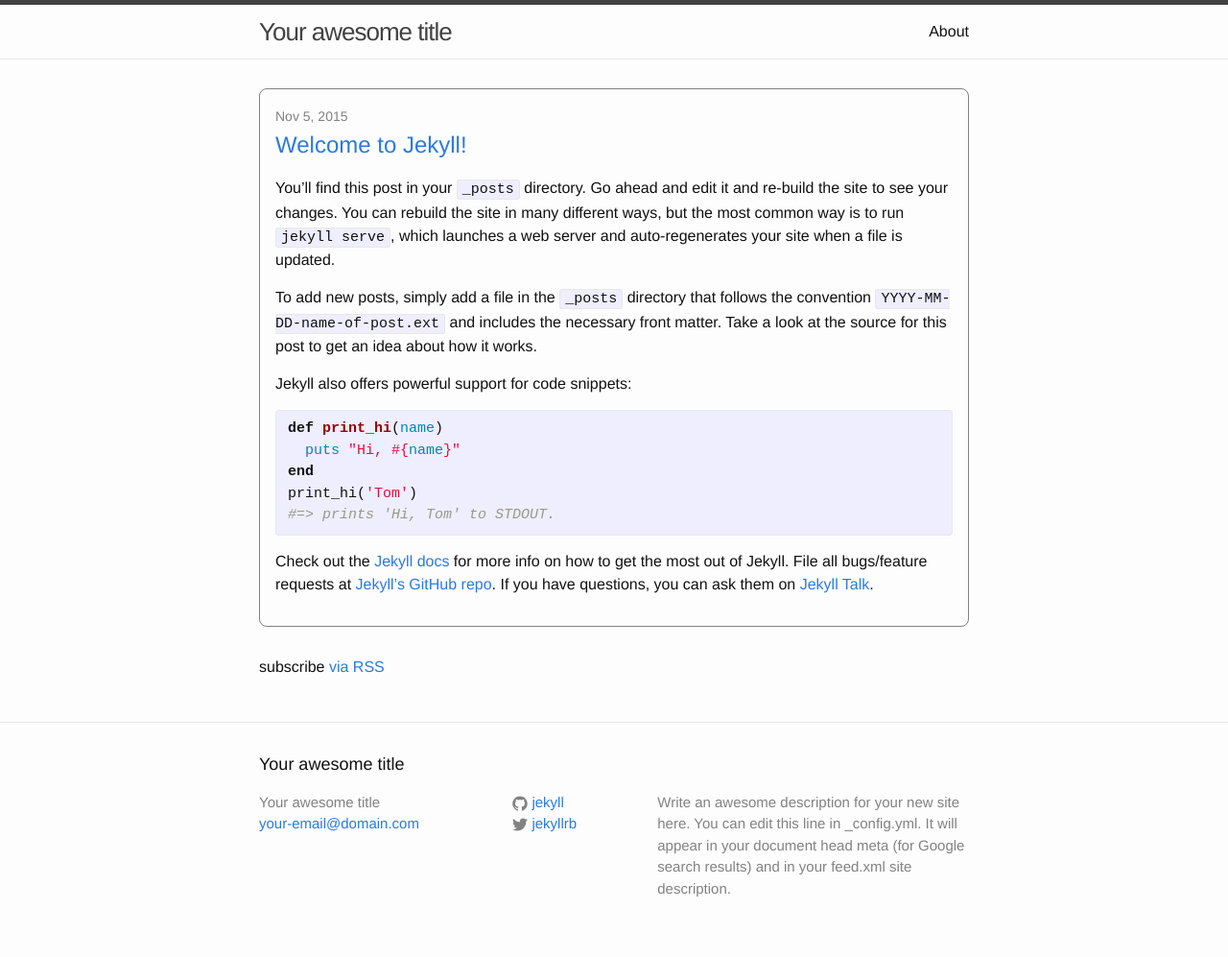
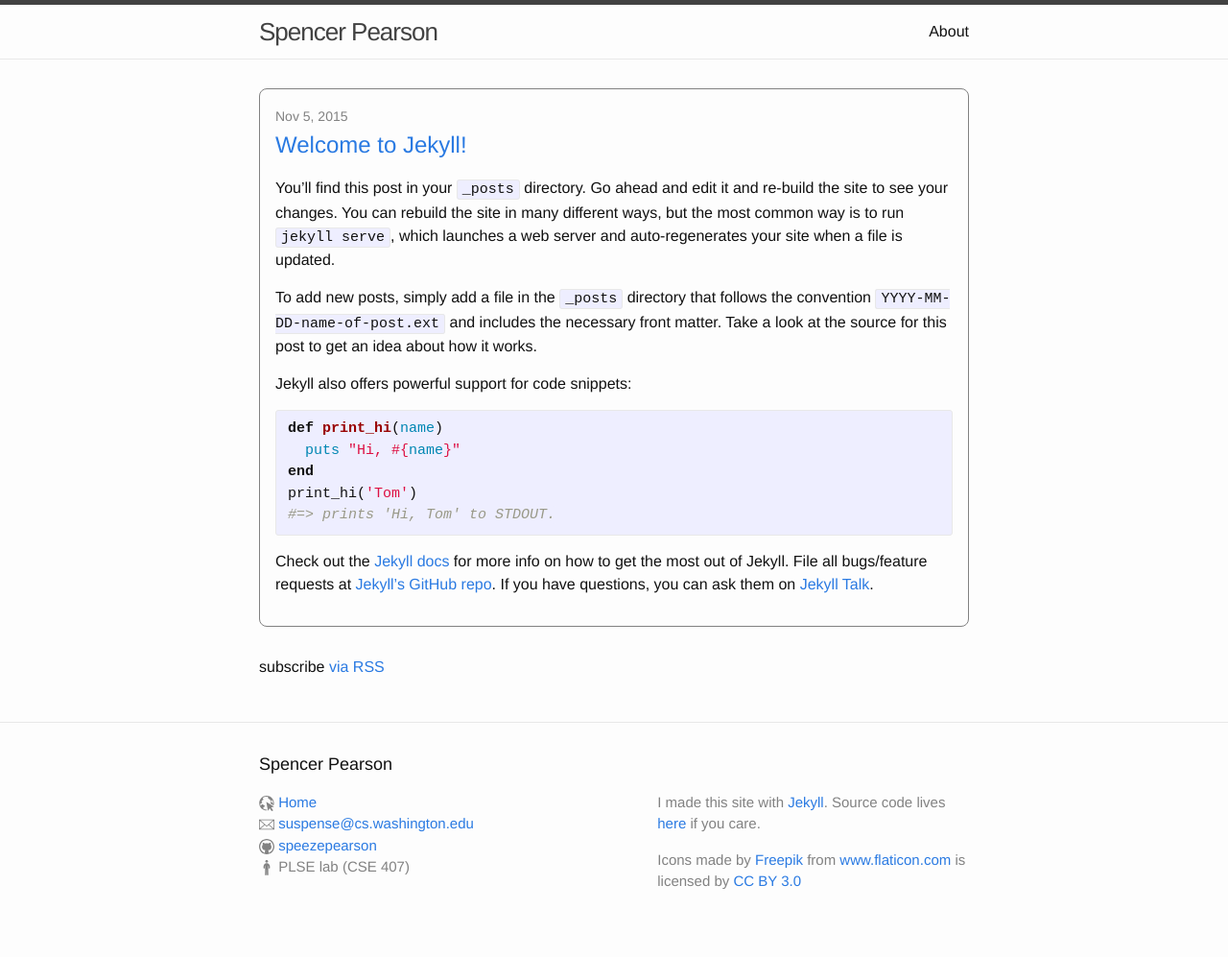
Before and after one commit to speezepearson/speezepearson.github.io, a Jekyll site: the page built from index.html, in a window 1280 px wide. Shown: the whole page at 96% size. Built offline with Jekyll 4.4.1, drawn with Linux system fonts in a browser that asks for light colours.

Commit message:
overhauled footer and config.yml

```diff
--- a/_config.yml
+++ b/_config.yml
@@ -6,16 +6,14 @@
 # 'jekyll serve'. If you change this file, please restart the server process.
 
 # Site settings
-title: Your awesome title
-email: your-email@domain.com
+title: Spencer Pearson
 description: > # this means to ignore newlines until "baseurl:"
   Write an awesome description for your new site here. You can edit this
   line in _config.yml. It will appear in your document head meta (for
   Google search results) and in your feed.xml site description.
 baseurl: "" # the subpath of your site, e.g. /blog
-url: "http://yourdomain.com" # the base hostname & protocol for your site
-twitter_username: jekyllrb
-github_username:  jekyll
+url: "http://speezepearson.github.io" # the base hostname & protocol for your site
+github_username: speezepearson
 
 # Build settings
 markdown: kramdown
--- a/_includes/footer.html
+++ b/_includes/footer.html
@@ -7,29 +7,34 @@
     <div class="footer-col-wrapper">
       <div class="footer-col footer-col-1">
         <ul class="contact-list">
-          <li>{{ site.title }}</li>
-          <li><a href="mailto:{{ site.email }}">{{ site.email }}</a></li>
+          <li>
+            {% include icon-website.html %}
+          </li>
+
+          <li>
+            {% include icon-email.html %}
+          </li>
+
+          <li>
+            {% include icon-github.html username=site.github_username %}
+          </li>
+
+          <li>
+            {% include icon-person.html label="PLSE lab (CSE 407)" %}
+          </li>
         </ul>
       </div>
 
       <div class="footer-col footer-col-2">
-        <ul class="social-media-list">
-          {% if site.github_username %}
-          <li>
-            {% include icon-github.html username=site.github_username %}
-          </li>
-          {% endif %}
-
-          {% if site.twitter_username %}
-          <li>
-            {% include icon-twitter.html username=site.twitter_username %}
-          </li>
-          {% endif %}
-        </ul>
       </div>
 
       <div class="footer-col footer-col-3">
-        <p>{{ site.description }}</p>
+        <p>
+          I made this site with <a href="http://jekyllrb.com">Jekyll</a>.
+          Source code lives <a href="https://github.com/speezepearson/speezepearson.github.io">here</a> if you care.
+        </p>
+
+        <p>Icons made by <a href="http://www.freepik.com" title="Freepik">Freepik</a> from <a href="http://www.flaticon.com" title="Flaticon">www.flaticon.com</a>             is licensed by <a href="http://creativecommons.org/licenses/by/3.0/" title="Creative Commons BY 3.0">CC BY 3.0</a></p>
       </div>
     </div>
 
--- /dev/null
+++ b/_includes/icon-email.html
@@ -0,0 +1,13 @@
+<!-- Email address obfuscation -->
+<script type="text/javascript">
+  username = ['e','s','n','e','p','s','u','s'].reverse().join('');
+  address = username + '@cs.washington.edu';
+  document.write('<a href="mailto:'+address+'">');
+</script>
+
+<span class="icon icon--email">{% include icon-email.svg %}</span>
+<span class="username">&#115;&#117;&#115;&#112;&#101;&#110;&#115;&#101;&#64;cs.washington.edu</span>
+
+<script type="text/javascript">
+  document.write('</a>');
+</script>
--- /dev/null
+++ b/_includes/icon-person.html
@@ -0,0 +1,2 @@
+<span class="icon icon--person">{% include icon-person.svg %}</span>
+<span>{{ include.label }}</span>
--- /dev/null
+++ b/_includes/icon-website.html
@@ -0,0 +1,4 @@
+<a href="{{ site.url }}">
+  <span class="icon icon--website">{% include icon-website.svg %}</span>
+  <span>Home</span>
+</a>
```
Also changed, not shown: _includes/head.html (+12 -0 lines), _includes/icon-email.svg (added), _includes/icon-github.svg, _includes/icon-person.svg (added), _includes/icon-website.svg (added).
